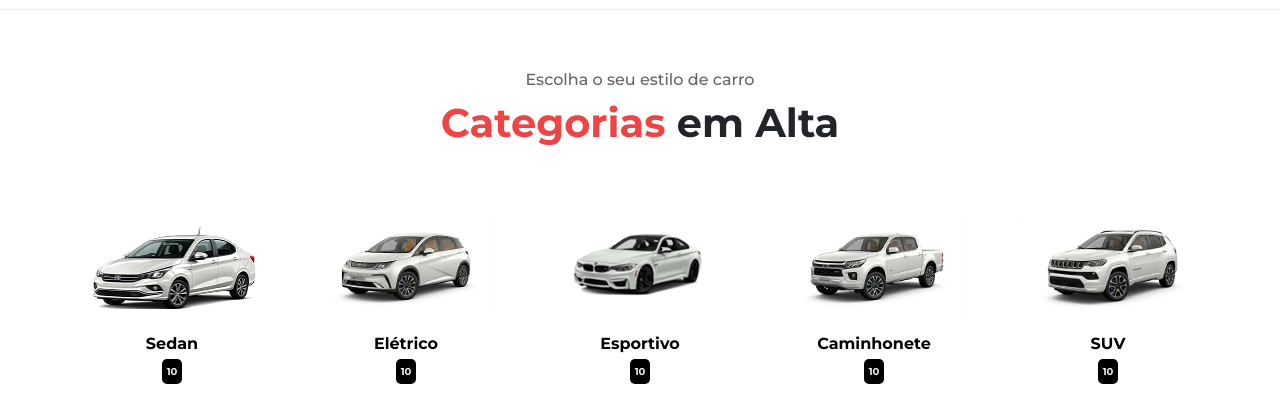
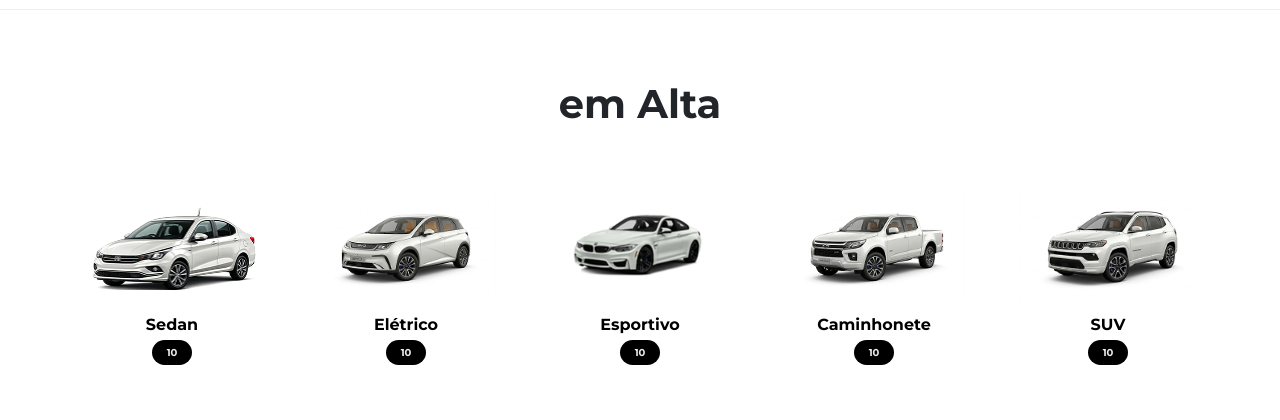
Before and after one commit to gkawanami09/EstoqueCars-front, a React (Vite) app: page / in a window 1280 px wide. Shown: the part 642-1062 px from the top of the page. Built offline with nearby package versions, Linux system fonts and the light colour scheme.

Commit message:
Área categoria
Seção de categoria da Home

```diff
--- a/src/components/CardCategoria/CardCategoria.module.css
+++ b/src/components/CardCategoria/CardCategoria.module.css
@@ -49,8 +49,8 @@
     font-weight: bold;
     color: var(--cinza-fundo);
     background-color: var(--preto);
-    padding: 5px;
-    border-radius: 5px;
+    padding: 5px 15px;
+    border-radius: 15px;
 }
 
 .principal:hover .quantidade {
--- a/src/components/Categoria/Categoria.jsx
+++ b/src/components/Categoria/Categoria.jsx
@@ -1,12 +1,12 @@
 import css from './Categoria.module.css'
 import CardCategoria from '../CardCategoria/CardCategoria'
 
-function Categoria() {
+function Categoria({ subtitulo, titulo }) {
     return(
         <section className={css.section}>
             <div className={css.titulo}>
-                <h3>Escolha o seu estilo de carro</h3>
-                <h2><span>Categorias</span> em Alta</h2>
+                <h3>{subtitulo}</h3>
+                <h2><span>{titulo}</span> em Alta</h2>
             </div>
             <div className={css.carros}>
                 <CardCategoria imgSrc="/sedan.png" alt="sedan" categoria="Sedan" quantidade="10" />
```
